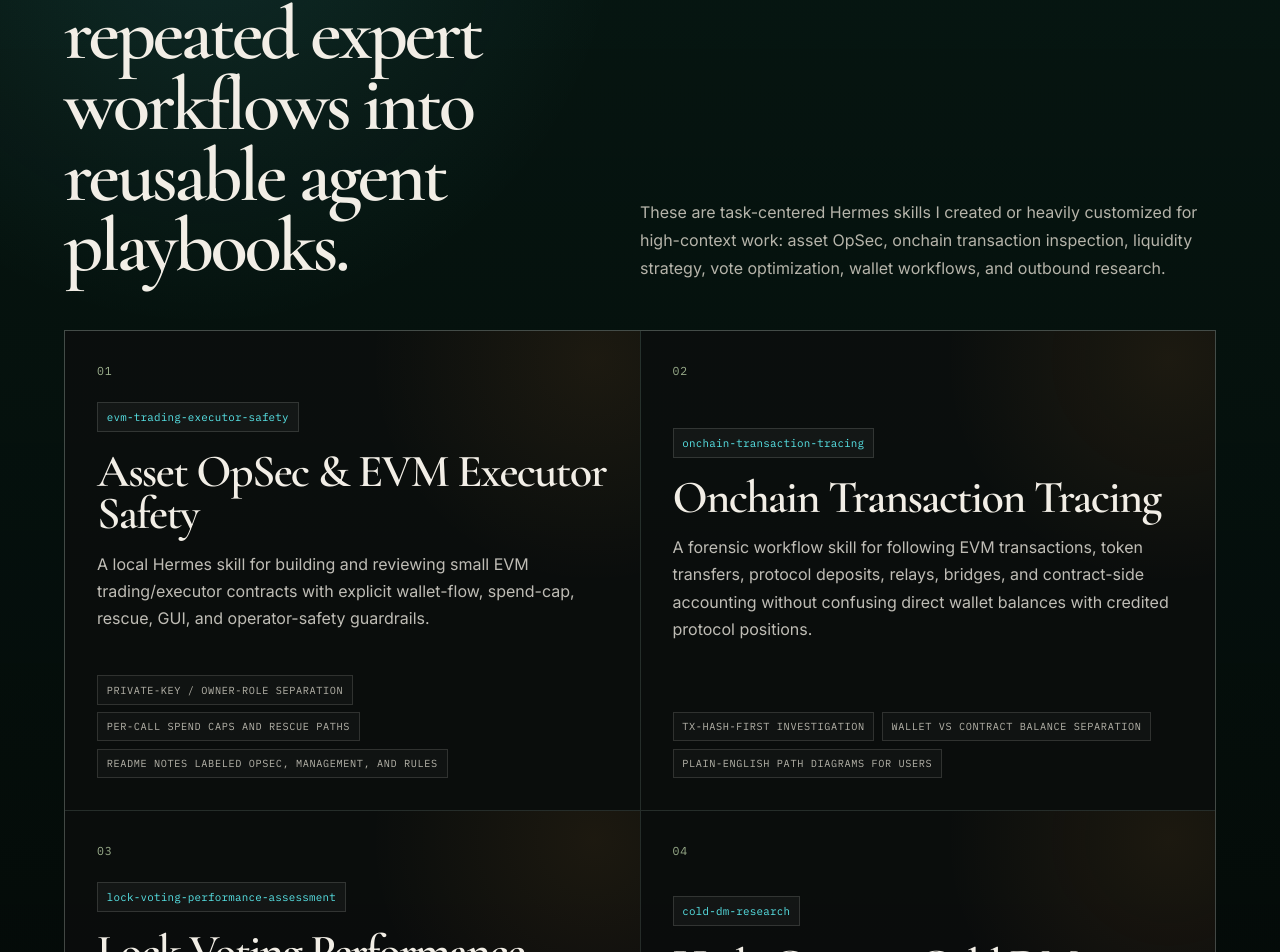
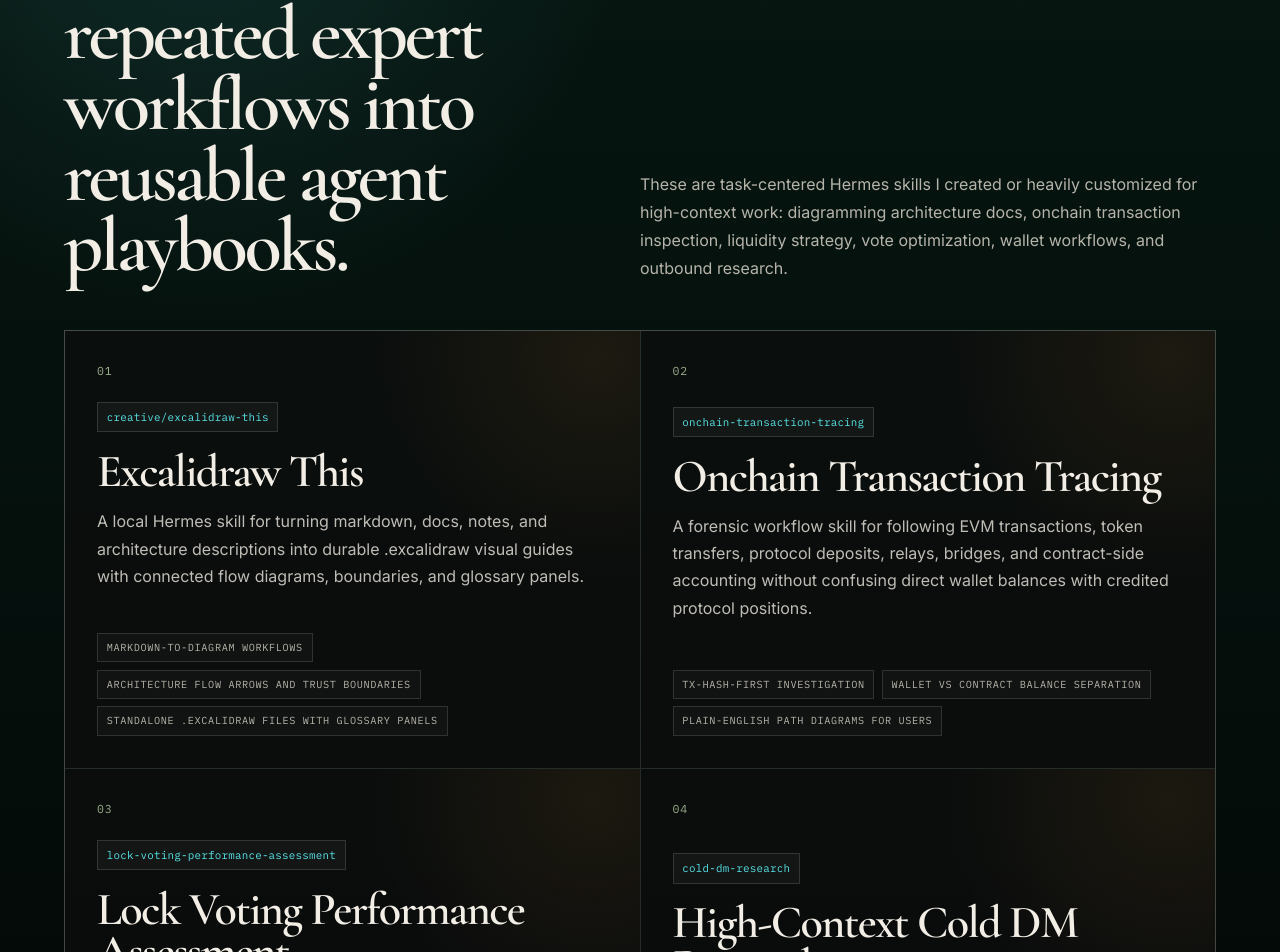
Before and after one commit to Syrexle/tariq-website, a React (Vite) app: page / in a window 1280 px wide. Shown: the part 5392-6344 px from the top of the page. Built offline with nearby package versions, Linux system fonts and the light colour scheme.

Commit message:
Update AI skills module

```diff
--- a/src/main.tsx
+++ b/src/main.tsx
@@ -182,10 +182,10 @@
 
 const aiSkills = [
   {
-    name: 'Asset OpSec & EVM Executor Safety',
-    file: 'evm-trading-executor-safety',
-    summary: 'A local Hermes skill for building and reviewing small EVM trading/executor contracts with explicit wallet-flow, spend-cap, rescue, GUI, and operator-safety guardrails.',
-    examples: ['Private-key / owner-role separation', 'Per-call spend caps and rescue paths', 'README notes labeled OpSec, Management, and Rules'],
+    name: 'Excalidraw This',
+    file: 'creative/excalidraw-this',
+    summary: 'A local Hermes skill for turning markdown, docs, notes, and architecture descriptions into durable .excalidraw visual guides with connected flow diagrams, boundaries, and glossary panels.',
+    examples: ['Markdown-to-diagram workflows', 'Architecture flow arrows and trust boundaries', 'Standalone .excalidraw files with glossary panels'],
   },
   {
     name: 'Onchain Transaction Tracing',
@@ -465,7 +465,7 @@
           <div className="ai-skills-intro">
             <h2>I build local AI skills that turn repeated expert workflows into reusable agent playbooks.</h2>
             <p>
-              These are task-centered Hermes skills I created or heavily customized for high-context work: asset OpSec, onchain transaction inspection, liquidity strategy, vote optimization, wallet workflows, and outbound research.
+              These are task-centered Hermes skills I created or heavily customized for high-context work: diagramming architecture docs, onchain transaction inspection, liquidity strategy, vote optimization, wallet workflows, and outbound research.
             </p>
           </div>
           <div className="ai-skill-grid">
```
